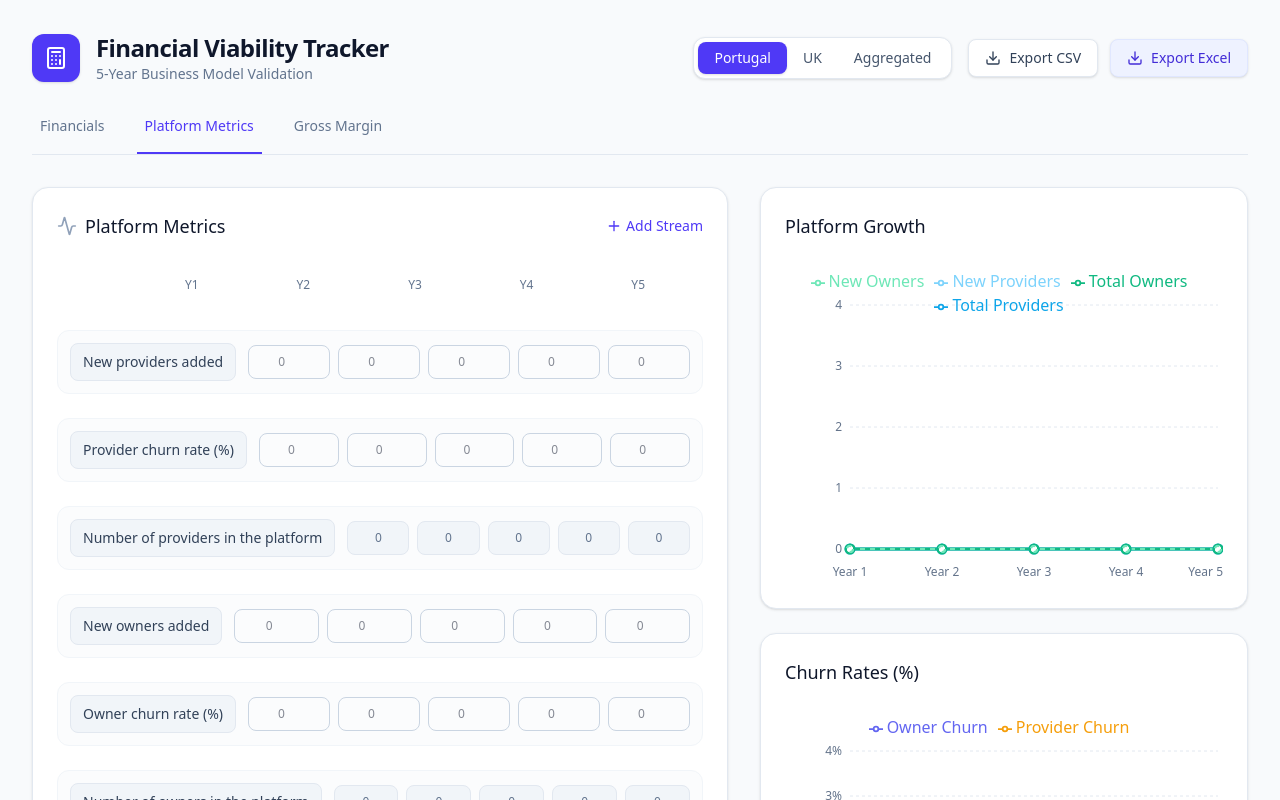
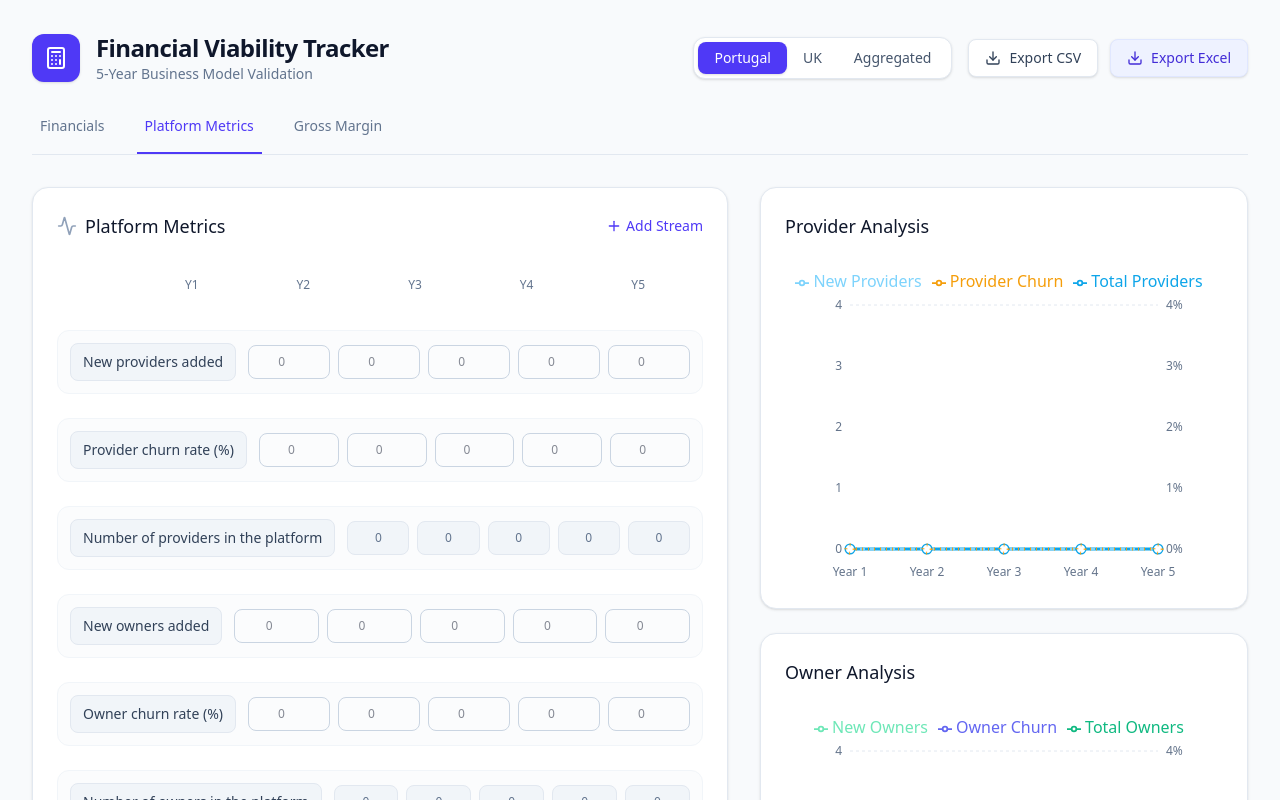
Before and after one commit to hlx-collab/Business-Project-The-Lisbon-MBA, a React (Vite) app: page / in a window 1280 px wide. Both pictures are taken after a click on the button "Platform Metrics". Shown: the top 800 px of the page. Built offline with nearby package versions, Linux system fonts and the light colour scheme.

Commit message:
feat: Rename platform growth chart to provider analysis
Updates the chart title and axis labels to better reflect the data being displayed. The Y-axis is also configured to show percentages.

```diff
--- a/src/App.tsx
+++ b/src/App.tsx
@@ -1705,46 +1705,100 @@ export default function App() {
               </div>
 
               <div className="xl:col-span-5 space-y-6">
-                {/* Platform Growth Chart */}
+                {/* Provider Analysis Chart */}
                 <div className="bg-white p-6 rounded-2xl shadow-sm border border-slate-200">
-                  <h2 className="text-lg font-medium mb-6">Platform Growth</h2>
+                  <h2 className="text-lg font-medium mb-6">Provider Analysis</h2>
                   <div className="h-80 w-full">
                     <ResponsiveContainer width="100%" height="100%">
                       <LineChart data={platformChartData}>
                         <CartesianGrid strokeDasharray="3 3" vertical={false} stroke="#e2e8f0" />
                         <XAxis dataKey="name" axisLine={false} tickLine={false} tick={{ fill: '#64748b', fontSize: 12 }} dy={10} />
-                        <YAxis axisLine={false} tickLine={false} tick={{ fill: '#64748b', fontSize: 12 }} />
+                        <YAxis yAxisId="left" axisLine={false} tickLine={false} tick={{ fill: '#64748b', fontSize: 12 }} />
+                        <YAxis yAxisId="right" orientation="right" axisLine={false} tickLine={false} tick={{ fill: '#64748b', fontSize: 12 }} tickFormatter={(val) => `${val}%`} />
                         <Tooltip
                           contentStyle={{ borderRadius: '0.75rem', border: 'none', boxShadow: '0 4px 6px -1px rgb(0 0 0 / 0.1)' }}
+                          formatter={(value, name) => {
+                            if (name === 'Provider Churn') return [`${value}%`, name];
+                            return [value, name];
+                          }}
                         />
                         <Legend verticalAlign="top" height={36}/>
-                        <Line type="monotone" dataKey="Total Providers" stroke="#0ea5e9" strokeWidth={3} dot={{ r: 4 }} activeDot={{ r: 6 }} />
-                        <Line type="monotone" dataKey="Total Owners" stroke="#10b981" strokeWidth={3} dot={{ r: 4 }} activeDot={{ r: 6 }} />
-                        <Line type="monotone" dataKey="New Providers" stroke="#7dd3fc" strokeWidth={2} strokeDasharray="5 5" dot={{ r: 3 }} />
-                        <Line type="monotone" dataKey="New Owners" stroke="#6ee7b7" strokeWidth={2} strokeDasharray="5 5" dot={{ r: 3 }} />
+                        <Line yAxisId="left" type="monotone" dataKey="Total Providers" stroke="#0ea5e9" strokeWidth={3} dot={{ r: 4 }} activeDot={{ r: 6 }} />
+                        <Line yAxisId="left" type="monotone" dataKey="New Providers" stroke="#7dd3fc" strokeWidth={2} strokeDasharray="5 5" dot={{ r: 3 }} />
+                        <Line yAxisId="right" type="monotone" dataKey="Provider Churn" stroke="#f59e0b" strokeWidth={3} strokeDasharray="1 5" dot={{ r: 4 }} activeDot={{ r: 6 }} />
                       </LineChart>
                     </ResponsiveContainer>
                   </div>
                 </div>
 
-                {/* Churn Rates Chart */}
+                {/* Owner Analysis Chart */}
                 <div className="bg-white p-6 rounded-2xl shadow-sm border border-slate-200">
-                  <h2 className="text-lg font-medium mb-6">Churn Rates (%)</h2>
-                  <div className="h-64 w-full">
+                  <h2 className="text-lg font-medium mb-6">Owner Analysis</h2>
+                  <div className="h-80 w-full">
                     <ResponsiveContainer width="100%" height="100%">
                       <LineChart data={platformChartData}>
                         <CartesianGrid strokeDasharray="3 3" vertical={false} stroke="#e2e8f0" />
                         <XAxis dataKey="name" axisLine={false} tickLine={false} tick={{ fill: '#64748b', fontSize: 12 }} dy={10} />
-                        <YAxis axisLine={false} tickLine={false} tick={{ fill: '#64748b', fontSize: 12 }} tickFormatter={(val) => `${val}%`} />
+                        <YAxis yAxisId="left" axisLine={false} tickLine={false} tick={{ fill: '#64748b', fontSize: 12 }} />
+                        <YAxis yAxisId="right" orientation="right" axisLine={false} tickLine={false} tick={{ fill: '#64748b', fontSize: 12 }} tickFormatter={(val) => `${val}%`} />
                         <Tooltip
-                          formatter={(val) => [`${val}%`, '']}
                           contentStyle={{ borderRadius: '0.75rem', border: 'none', boxShadow: '0 4px 6px -1px rgb(0 0 0 / 0.1)' }}
+                          formatter={(value, name) => {
+                            if (name === 'Owner Churn') return [`${value}%`, name];
+                            return [value, name];
+                          }}
                         />
                         <Legend verticalAlign="top" height={36}/>
-                        <Line type="monotone" dataKey="Provider Churn" stroke="#f59e0b" strokeWidth={3} dot={{ r: 4 }} activeDot={{ r: 6 }} />
-                        <Line type="monotone" dataKey="Owner Churn" stroke="#6366f1" strokeWidth={3} dot={{ r: 4 }} activeDot={{ r: 6 }} />
+                        <Line yAxisId="left" type="monotone" dataKey="Total Owners" stroke="#10b981" strokeWidth={3} dot={{ r: 4 }} activeDot={{ r: 6 }} />
+                        <Line yAxisId="left" type="monotone" dataKey="New Owners" stroke="#6ee7b7" strokeWidth={2} strokeDasharray="5 5" dot={{ r: 3 }} />
+                        <Line yAxisId="right" type="monotone" dataKey="Owner Churn" stroke="#6366f1" strokeWidth={3} strokeDasharray="1 5" dot={{ r: 4 }} activeDot={{ r: 6 }} />
                       </LineChart>
                     </ResponsiveContainer>
+                  </div>
+                </div>
+
+                {/* Independent Churn Trend Charts */}
+                <div className="grid grid-cols-1 sm:grid-cols-2 gap-4">
+                  <div className="bg-white p-4 rounded-2xl shadow-sm border border-slate-200">
+                    <h2 className="text-xs font-semibold text-slate-500 uppercase tracking-wider mb-4 flex items-center space-x-2">
+                      <div className="w-2 h-2 rounded-full bg-[#f59e0b]"></div>
+                      <span>Provider Churn Trend</span>
+                    </h2>
+                    <div className="h-32 w-full">
+                      <ResponsiveContainer width="100%" height="100%">
+                        <LineChart data={platformChartData}>
+                          <CartesianGrid strokeDasharray="3 3" vertical={false} stroke="#f1f5f9" />
+                          <XAxis dataKey="name" axisLine={false} tickLine={false} tick={{ fill: '#94a3b8', fontSize: 10 }} />
+                          <YAxis domain={['auto', 'auto']} axisLine={false} tickLine={false} tick={{ fill: '#94a3b8', fontSize: 10 }} tickFormatter={(val) => `${val}%`} />
+                          <Tooltip
+                            formatter={(val: any) => [`${val}%`, 'Churn']}
+                            contentStyle={{ borderRadius: '0.5rem', border: 'none', boxShadow: '0 4px 6px -1px rgb(0 0 0 / 0.1)', fontSize: '12px' }}
+                          />
+                          <Line type="monotone" dataKey="Provider Churn" stroke="#f59e0b" strokeWidth={2} dot={{ r: 3 }} activeDot={{ r: 5 }} />
+                        </LineChart>
+                      </ResponsiveContainer>
+                    </div>
+                  </div>
+
+                  <div className="bg-white p-4 rounded-2xl shadow-sm border border-slate-200">
+                    <h2 className="text-xs font-semibold text-slate-500 uppercase tracking-wider mb-4 flex items-center space-x-2">
+                      <div className="w-2 h-2 rounded-full bg-[#6366f1]"></div>
+                      <span>Owner Churn Trend</span>
+                    </h2>
+                    <div className="h-32 w-full">
+                      <ResponsiveContainer width="100%" height="100%">
+                        <LineChart data={platformChartData}>
+                          <CartesianGrid strokeDasharray="3 3" vertical={false} stroke="#f1f5f9" />
+                          <XAxis dataKey="name" axisLine={false} tickLine={false} tick={{ fill: '#94a3b8', fontSize: 10 }} />
+                          <YAxis domain={['auto', 'auto']} axisLine={false} tickLine={false} tick={{ fill: '#94a3b8', fontSize: 10 }} tickFormatter={(val) => `${val}%`} />
+                          <Tooltip
+                            formatter={(val: any) => [`${val}%`, 'Churn']}
+                            contentStyle={{ borderRadius: '0.5rem', border: 'none', boxShadow: '0 4px 6px -1px rgb(0 0 0 / 0.1)', fontSize: '12px' }}
+                          />
+                          <Line type="monotone" dataKey="Owner Churn" stroke="#6366f1" strokeWidth={2} dot={{ r: 3 }} activeDot={{ r: 5 }} />
+                        </LineChart>
+                      </ResponsiveContainer>
+                    </div>
                   </div>
                 </div>
               </div>
```
